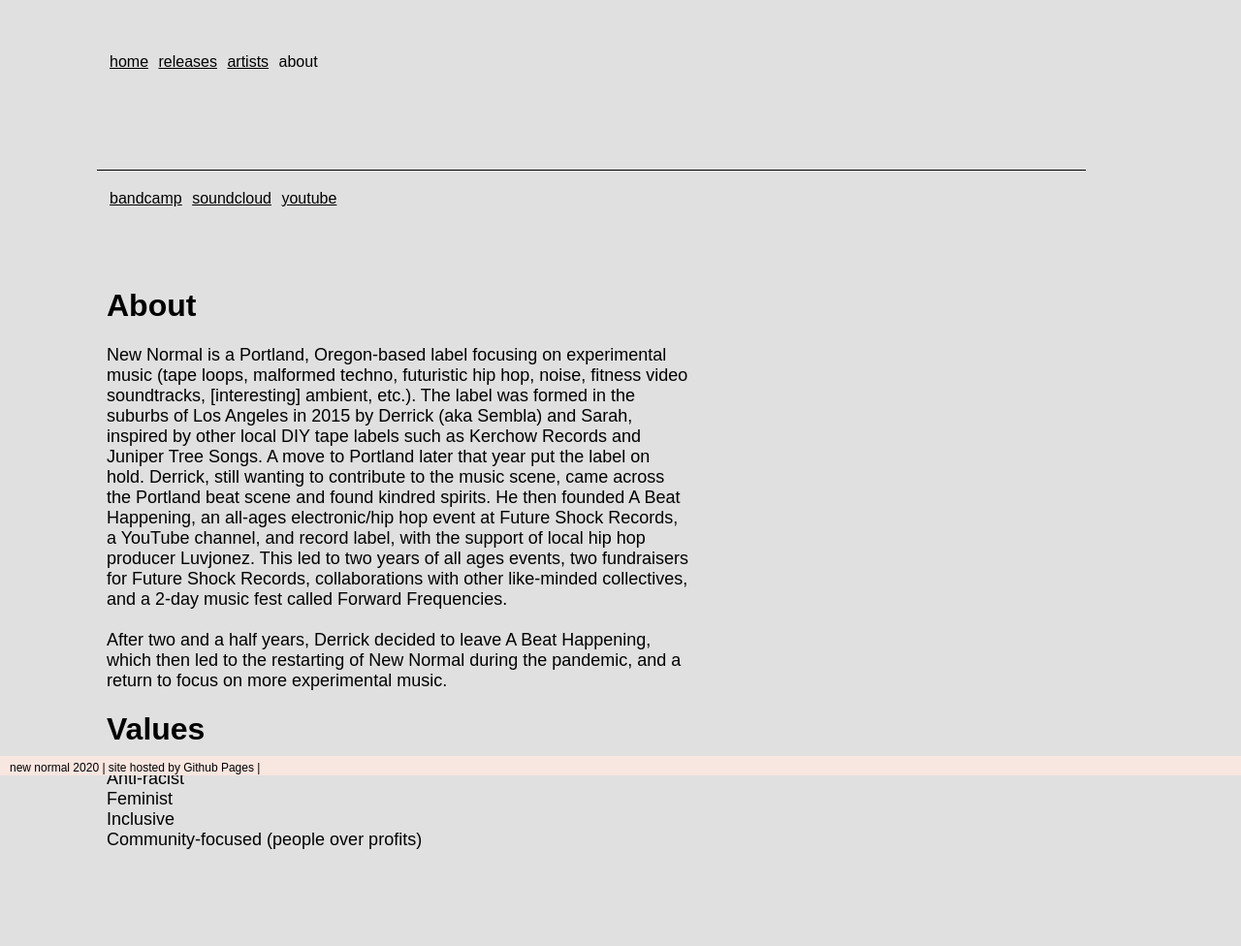
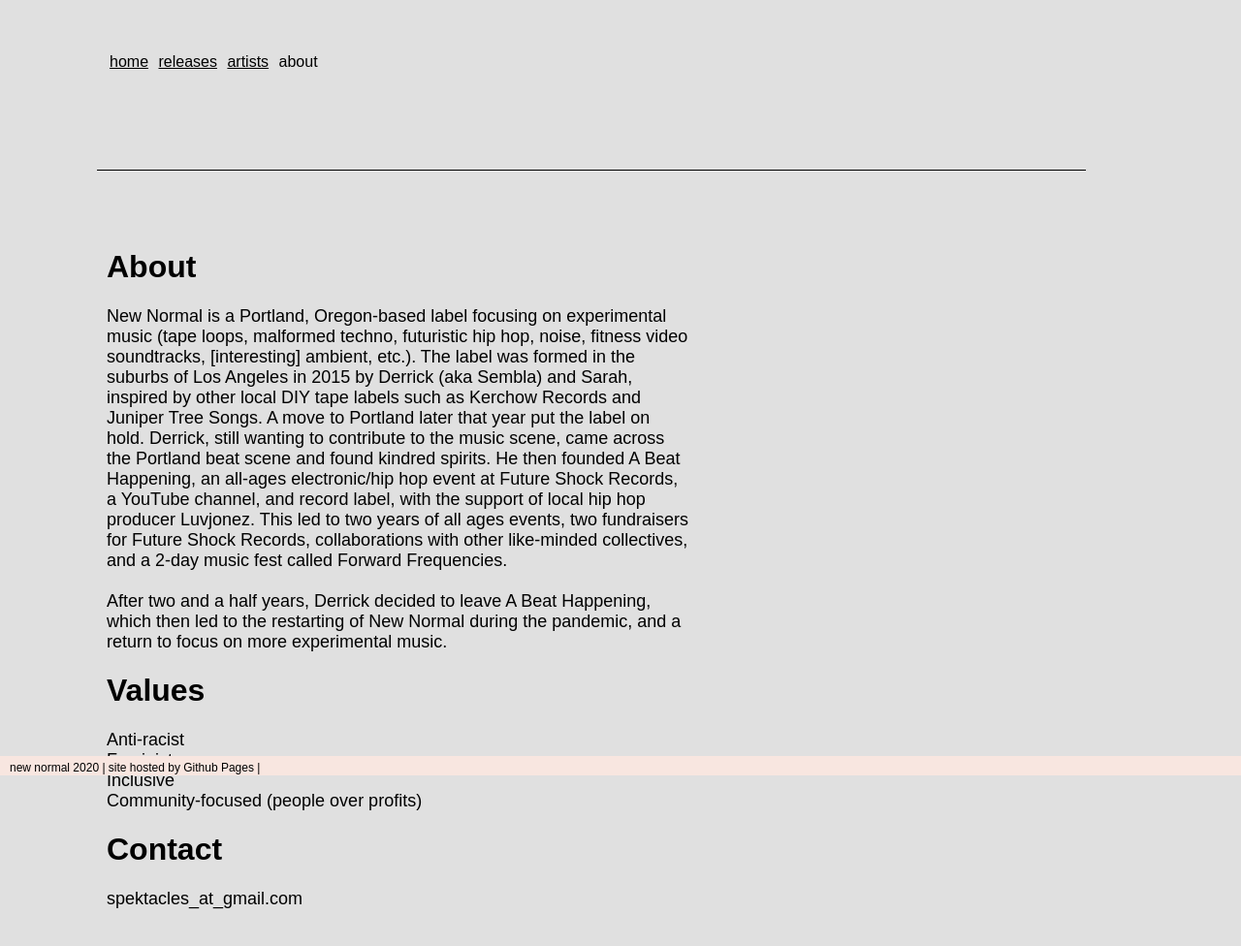
Before and after one commit to spektacles/newnormal, a plain HTML site: page about.htm in a window 1280 px wide. Shown: the whole page at 97% size. Before the commit the page ends 923 px from the top, so only its background shows below. Drawn offline with Linux system fonts and the light colour scheme.

Commit message:
Another update on 10.16.20

```diff
--- a/about.htm
+++ b/about.htm
@@ -23,12 +23,6 @@
 	</ul>
 	</div>
 
-	<div id="subnav">
-	<li><a href="http://newnormalrecords.bandcamp.com" target="_blank">bandcamp</a></li>
-	  <li><a href="http://soundcloud.com/newnormalrecords" target="_blank">soundcloud</a></li>
-	  <li><a href="https://www.youtube.com/channel/UCv2bSjcnL9nDJVtjcvrzWNQ/" target="_blank">youtube</a></li>
-	 </div>
-
 	<div id="main">
 
 		<h1>About</h1><p>
@@ -46,6 +40,8 @@
 	Inclusive<br>
 	Community-focused (people over profits)<br>
 	</p>
+	<h1>Contact</h1>
+	<p>spektacles_at_gmail.com</p>
 
 
 </a><br>
```
Also changed, not shown: index.htm (+5 -0 lines).
